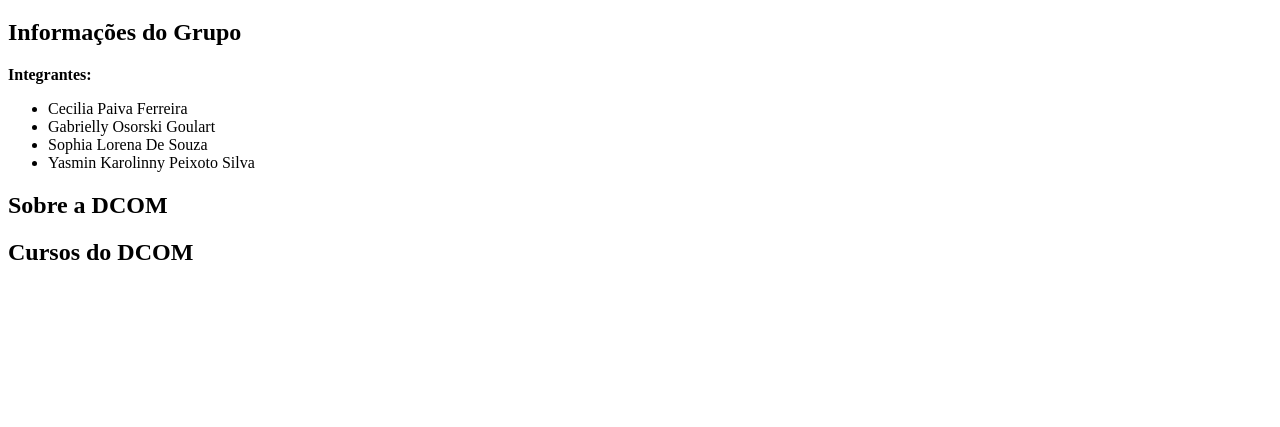
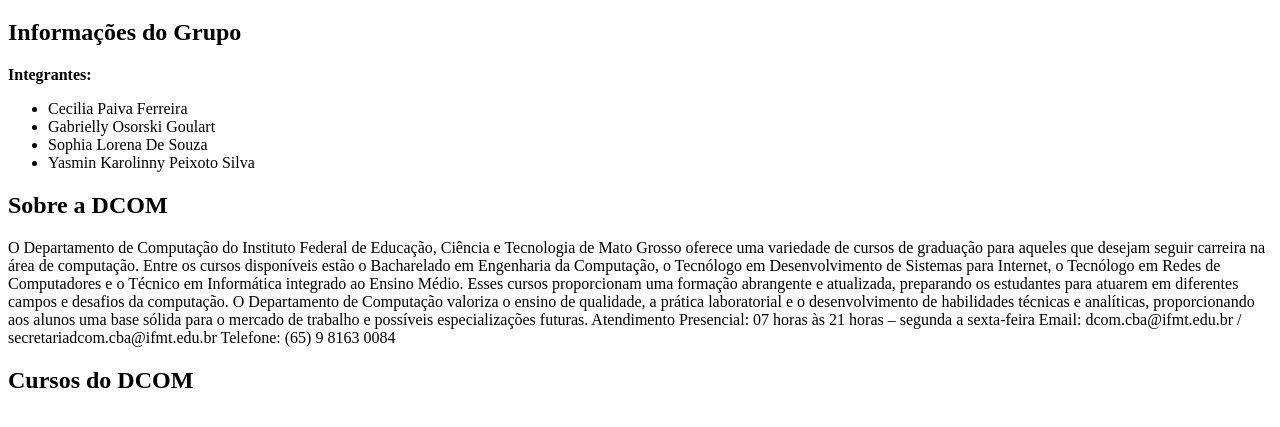
Before and after one commit to ceciliapaivaferreira-hub/Atividade-Back-End-07.04.2026, a plain HTML site: page index.html in a window 1280 px wide. Shown: the part 61-488 px from the top of the page. Drawn offline with Linux system fonts and the light colour scheme.

Commit message:
Update index.html

```diff
--- a/index.html
+++ b/index.html
@@ -18,6 +18,13 @@
     </ul>
 
     <h2>Sobre a DCOM</h2>
+     O Departamento de Computação do Instituto Federal de Educação, Ciência e Tecnologia de Mato Grosso oferece uma variedade de cursos de graduação para aqueles que desejam seguir carreira na área de computação. Entre os cursos disponíveis estão o Bacharelado em Engenharia da Computação, o Tecnólogo em Desenvolvimento de Sistemas para Internet, o Tecnólogo em Redes de Computadores e o Técnico em Informática integrado ao Ensino Médio.
+Esses cursos proporcionam uma formação abrangente e atualizada, preparando os estudantes para atuarem em diferentes campos e desafios da computação. O Departamento de Computação valoriza o ensino de qualidade, a prática laboratorial e o desenvolvimento de habilidades técnicas e analíticas, proporcionando aos alunos uma base sólida para o mercado de trabalho e possíveis especializações futuras.
+
+Atendimento Presencial: 07 horas às 21 horas – segunda a sexta-feira
+Email: dcom.cba@ifmt.edu.br / secretariadcom.cba@ifmt.edu.br
+Telefone: (65) 9 8163 0084
+
     <h2>Cursos do DCOM</h2>
 
 </body>
```
